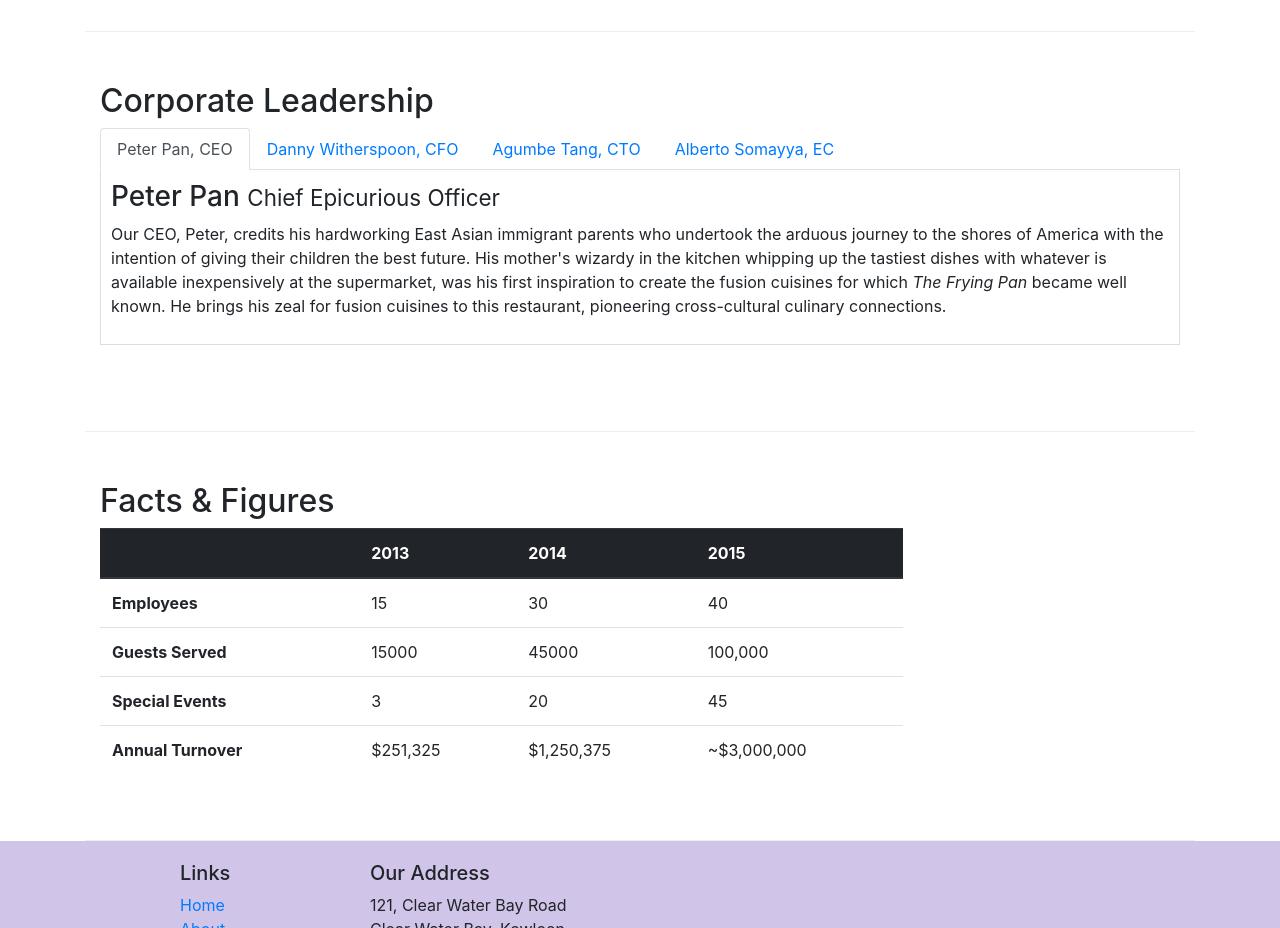
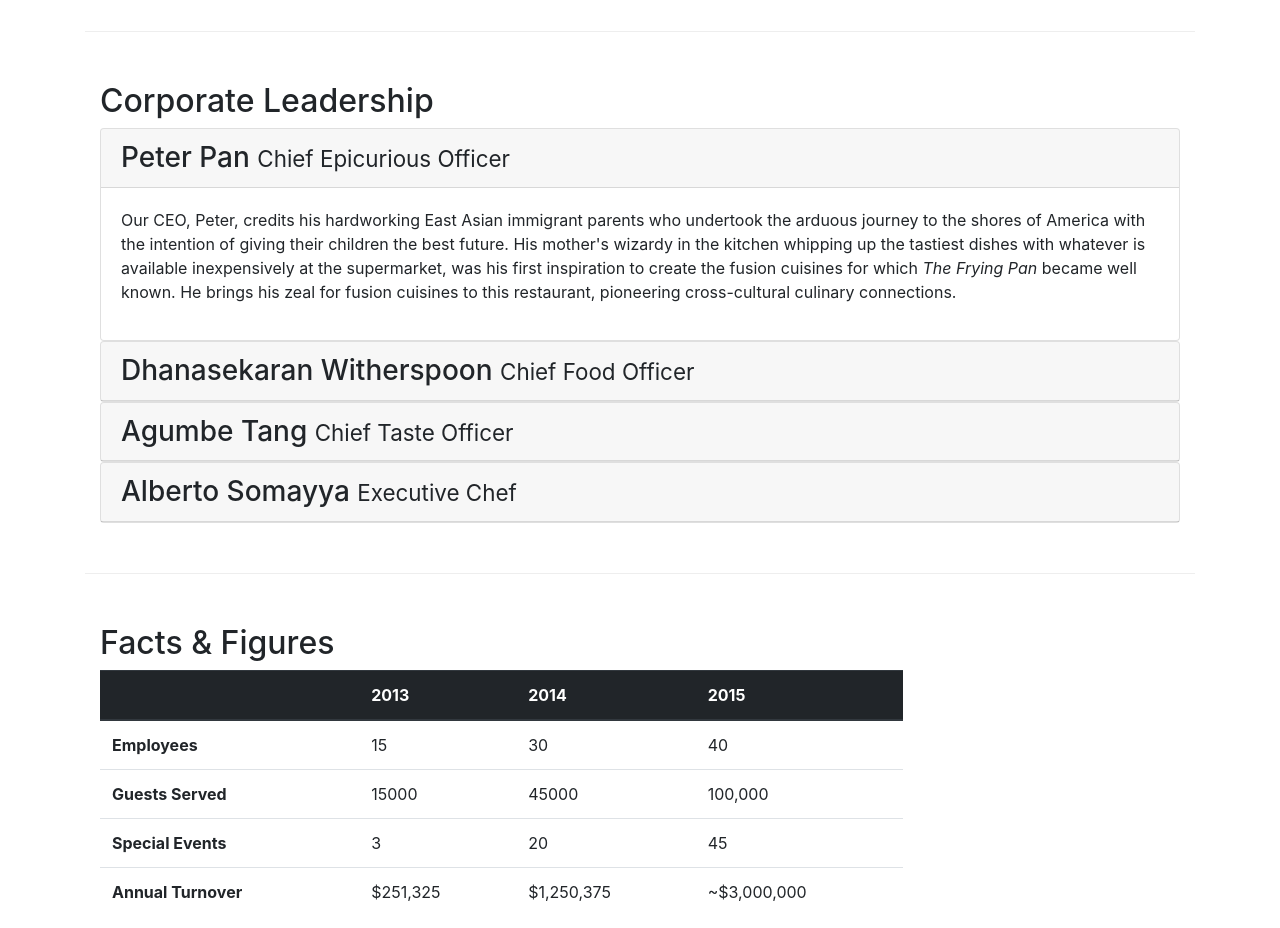
Before and after one commit to injoon2019/Coursera_Bootstrap_Intro, a website: page aboutus.html in a window 1280 px wide. Shown: the part 940-1868 px from the top of the page. Drawn offline with nearby package versions, Linux system fonts and the light colour scheme.

Commit message:
Accordion

```diff
--- a/aboutus.html
+++ b/aboutus.html
@@ -105,45 +105,68 @@
             <div class="col-12">
                 <h2>Corporate Leadership</h2>
 
-                <ul class="nav nav-tabs">
-                    <li class="nav-item">
-                        <a class="nav-link active" href="#peter"
-                            role="tab" data-toggle="tab">Peter Pan, CEO</a>
-                    </li>
-                    <li class="nav-item">
-                        <a class="nav-link" href="#danny"
-                            role="tab" data-toggle="tab">Danny Witherspoon, CFO</a>
-                    </li>
-                    <li class="nav-item">
-                        <a class="nav-link" href="#agumbe"
-                            role="tab" data-toggle="tab">Agumbe Tang, CTO</a>
-                    </li>
-                    <li class="nav-item">
-                        <a class="nav-link" href="#alberto"
-                            role="tab" data-toggle="tab">Alberto Somayya, EC</a>
-                    </li>
-                </ul>
 
-                <div class="tab-content">
-                    <div role="tabpannel" class="tab-pane fade show active" id="peter">
-                        <h3>Peter Pan <small>Chief Epicurious Officer</small></h3>
-                        <p class="d-none d-sm-block">Our CEO, Peter, credits his hardworking East Asian immigrant parents who undertook the arduous journey to the shores of America with the intention of giving their children the best future. His mother's wizardy in the kitchen whipping up the tastiest dishes with whatever is available inexpensively at the supermarket, was his first inspiration to create the fusion cuisines for which <em>The Frying Pan</em> became well known. He brings his zeal for fusion cuisines to this restaurant, pioneering cross-cultural culinary connections.</p>
+                <div id="accordion">
+                    <div class="card">
+                        <div class="card-header" role="tab" id="peterhead">
+                            <h3 class="mb-0">
+                                <a data-toggle="collapse" data-target="#peter">
+                                    Peter Pan <small>Chief Epicurious Officer</small>
+                                </a>
+                            </h3>
+                        </div>
+                        <div class="collapse show" id="peter" data-parent="#accordion">
+                            <div class="card-body">
+                                <p class="d-none d-sm-block">Our CEO, Peter, credits his hardworking East Asian immigrant parents who undertook the arduous journey to the shores of America with the intention of giving their children the best future. His mother's wizardy in the kitchen whipping up the tastiest dishes with whatever is available inexpensively at the supermarket, was his first inspiration to create the fusion cuisines for which <em>The Frying Pan</em> became well known. He brings his zeal for fusion cuisines to this restaurant, pioneering cross-cultural culinary connections.</p>
+                            </div>
+                        </div>
                     </div>
 
-                    <div role="tabpannel" class="tab-pane fade" id="danny">
-                        <h3>Dhanasekaran Witherspoon <small>Chief Food Officer</small></h3>
-                        <p class="d-none d-sm-block">Our CFO, Danny, as he is affectionately referred to by his colleagues, comes from a long established family tradition in farming and produce. His experiences growing up on a farm in the Australian outback gave him great appreciation for varieties of food sources. As he puts it in his own words, <em>Everything that runs, wins, and everything that stays, pays!</em></p>
+                    <div class="card">
+                        <div class="card-header" role="tab" id="dannyhead">
+                            <h3 class="mb-0">
+                                <a class="collapsed" data-toggle="collapse" data-target="#danny">
+                                    Dhanasekaran Witherspoon <small>Chief Food Officer</small>
+                                </a>
+                            </h3>
+                        </div>
+                        <div class="collapse" id="danny" data-parent="#accordion">
+                            <div class="card-body">
+                                <p class="d-none d-sm-block">Our CFO, Danny, as he is affectionately referred to by his colleagues, comes from a long established family tradition in farming and produce. His experiences growing up on a farm in the Australian outback gave him great appreciation for varieties of food sources. As he puts it in his own words, <em>Everything that runs, wins, and everything that stays, pays!</em></p>
+                            </div>
+                        </div>
                     </div>
 
-                    <div role="tabpannel" class="tab-pane fade" id="agumbe">
-                        <h3>Agumbe Tang <small>Chief Taste Officer</small></h3>
-                        <p class="d-none d-sm-block">Blessed with the most discerning gustatory sense, Agumbe, our CTO, personally ensures that every dish that we serve meets his exacting tastes. Our chefs dread the tongue lashing that ensues if their dish does not meet his exacting standards. He lives by his motto, <em>You click only if you survive my lick.</em></p>
+                    <div class="card">
+                        <div class="card-header" role="tab" id="agumbehead">
+                            <h3 class="mb-0">
+                                <a class="collapsed" data-toggle="collapse" data-target="#agumbe">
+                                    Agumbe Tang <small>Chief Taste Officer</small>
+                                </a>
+                            </h3>
+                        </div>
+                        <div class="collapse" id="agumbe" data-parent="#accordion">
+                            <div class="card-body">
+                                <p class="d-none d-sm-block">Blessed with the most discerning gustatory sense, Agumbe, our CTO, personally ensures that every dish that we serve meets his exacting tastes. Our chefs dread the tongue lashing that ensues if their dish does not meet his exacting standards. He lives by his motto, <em>You click only if you survive my lick.</em></p>
+                            </div>
+                        </div>
                     </div>
 
-                    <div role="tabpannel" class="tab-pane fade" id="alberto">
-                        <h3>Alberto Somayya <small>Executive Chef</small></h3>
-                        <p class="d-none d-sm-block">Award winning three-star Michelin chef with wide International experience having worked closely with whos-who in the culinary world, he specializes in creating mouthwatering Indo-Italian fusion experiences. He says, <em>Put together the cuisines from the two craziest cultures, and you get a winning hit! Amma Mia!</em></p>
+                    <div class="card">
+                        <div class="card-header" role="tab" id="albertohead">
+                            <h3 class="mb-0">
+                                <a class="collapsed" data-toggle="collapse" data-target="#alberto">
+                                    Alberto Somayya <small>Executive Chef</small>
+                                </a>
+                            </h3>
+                        </div>
+                        <div class="collapse" id="alberto" data-parent="#accordion">
+                            <div class="card-body">
+                                <p class="d-none d-sm-block">Award winning three-star Michelin chef with wide International experience having worked closely with whos-who in the culinary world, he specializes in creating mouthwatering Indo-Italian fusion experiences. He says, <em>Put together the cuisines from the two craziest cultures, and you get a winning hit! Amma Mia!</em></p>
+                            </div>
+                        </div>
                     </div>
+
                 </div>
 
             </div>
```
